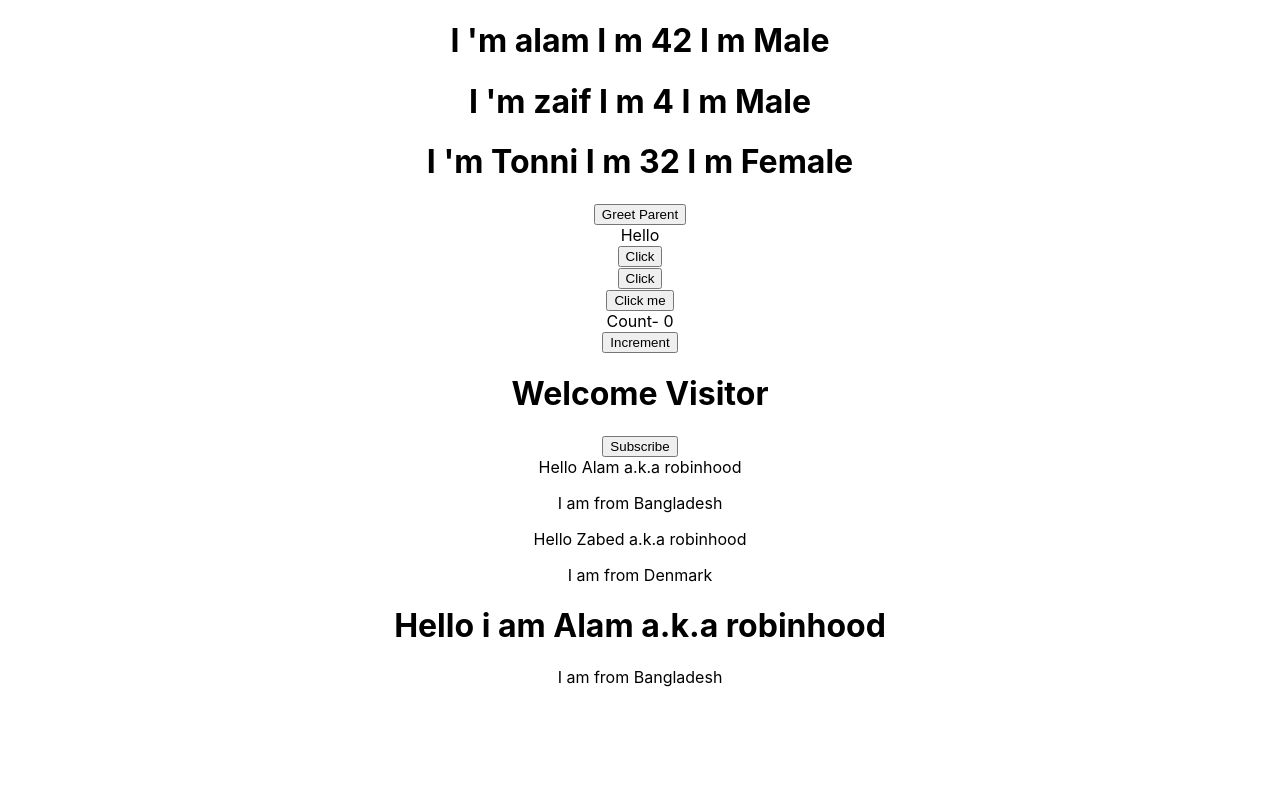
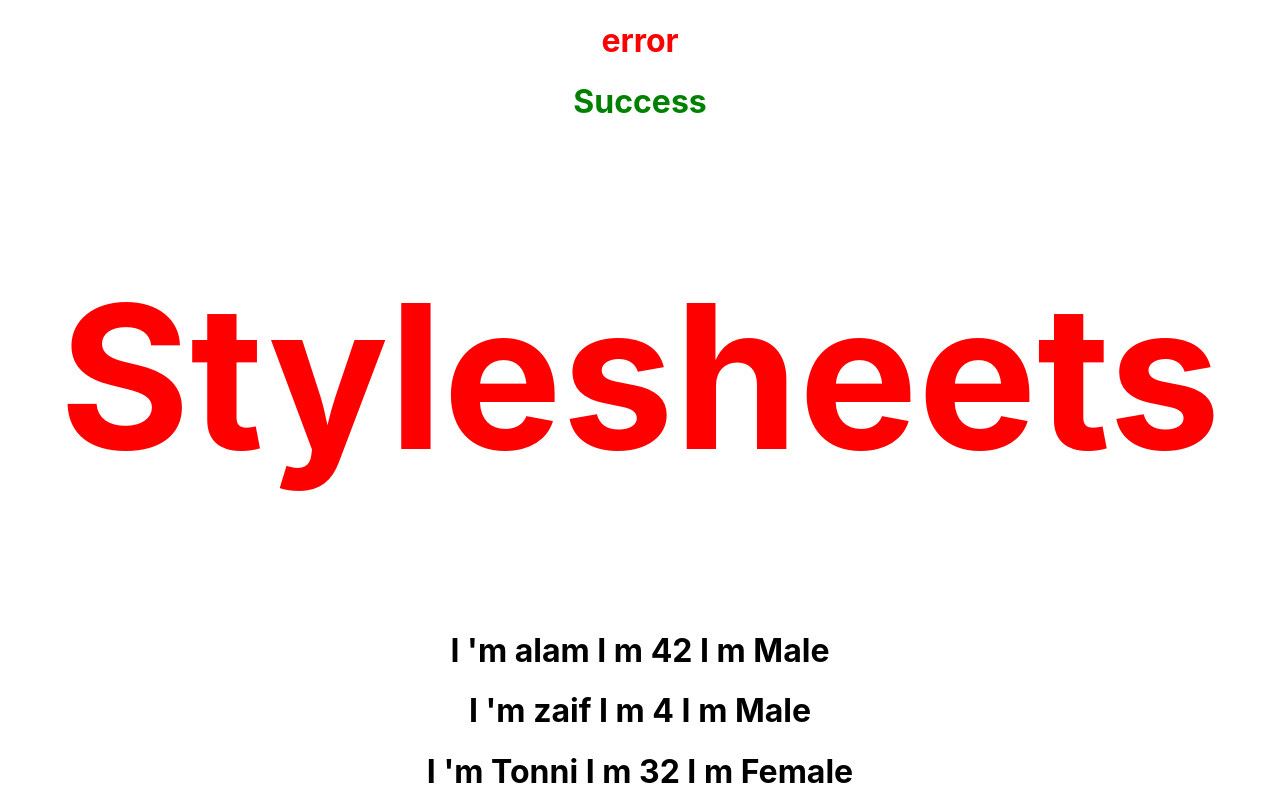
Before and after one commit to zabedalam/React-material, a React (Create React App) app: page / in a window 1280 px wide. Shown: the top 800 px of the page. Built offline with nearby package versions, Linux system fonts and the light colour scheme.

Commit message:
different styling in css

```diff
--- a/src/App.js
+++ b/src/App.js
@@ -15,10 +15,23 @@ import EventBind from './components/EventBind';
 import ParentComponent from "./components/ParentComponent"
 import UserGreetings from './components/UserGreetings';
 import NameList from './components/NameList';
+import StyleSheet from './components/StyleSheet';
+import "../src/components/appStyle.css"
+import styles from "../src/components/appStyle.module.css"
+
 
 function App() {
   return (
     <div className="App">
+    {/* // module style technique in css */}
+    <h1 className="error">error</h1>
+    <h1 className={styles.success}>Success</h1>
+      {/* 2 approach of styling */}
+            {/* <StyleSheet primary={true}></StyleSheet> */}
+            {/* //inline approach */}
+            <StyleSheet></StyleSheet>
+      {/* 1 approach of styling */}
+      {/* <StyleSheet></StyleSheet> */}
       <NameList></NameList>
       <UserGreetings></UserGreetings>
       <ParentComponent></ParentComponent>
--- /dev/null
+++ b/src/components/StyleSheet.jsx
@@ -0,0 +1,45 @@
+import React from 'react';
+import "./style.css"
+
+
+// 1 approach of styling
+// export default function StyleSheet() {
+//   return (
+//     <>
+//     <h1 className="primary">Stylesheets</h1>
+//     </>
+//   );
+// }
+
+// 2 approach
+// export default function StyleSheet(props) {
+//     let className=props.primary?"primary":""
+//     return (
+//       <>
+//       <h1 className={className}>Stylesheets</h1>
+//       </>
+//     );
+//   }
+
+//   if u have multiple class of CSS use template string below
+// export default function StyleSheet(props) {
+//     let className=props.primary?"primary":""
+//     return (
+//       <>
+//       <h1 className={`${className} font-xl`}>Stylesheets</h1>
+//       </>
+//     );
+//   }
+
+//   3 approach inline css,it takes object not a string but object property must have camelcase and value string
+export default function StyleSheet() {
+    const heading={
+        fontSize:"200px",
+        color:"red"
+    }
+    return (
+      <>
+      <h1 style={heading}>Stylesheets</h1>
+      </>
+    );
+  }
--- /dev/null
+++ b/src/components/appStyle.css
@@ -0,0 +1,3 @@
+.error{
+    color:red;
+}
--- /dev/null
+++ b/src/components/appStyle.module.css
@@ -0,0 +1,3 @@
+.success{
+    color: green;
+}
--- /dev/null
+++ b/src/components/style.css
@@ -0,0 +1,7 @@
+.primary{
+    color:blue
+}
+
+.font-xl{
+    font-size: 100px;
+}
```
